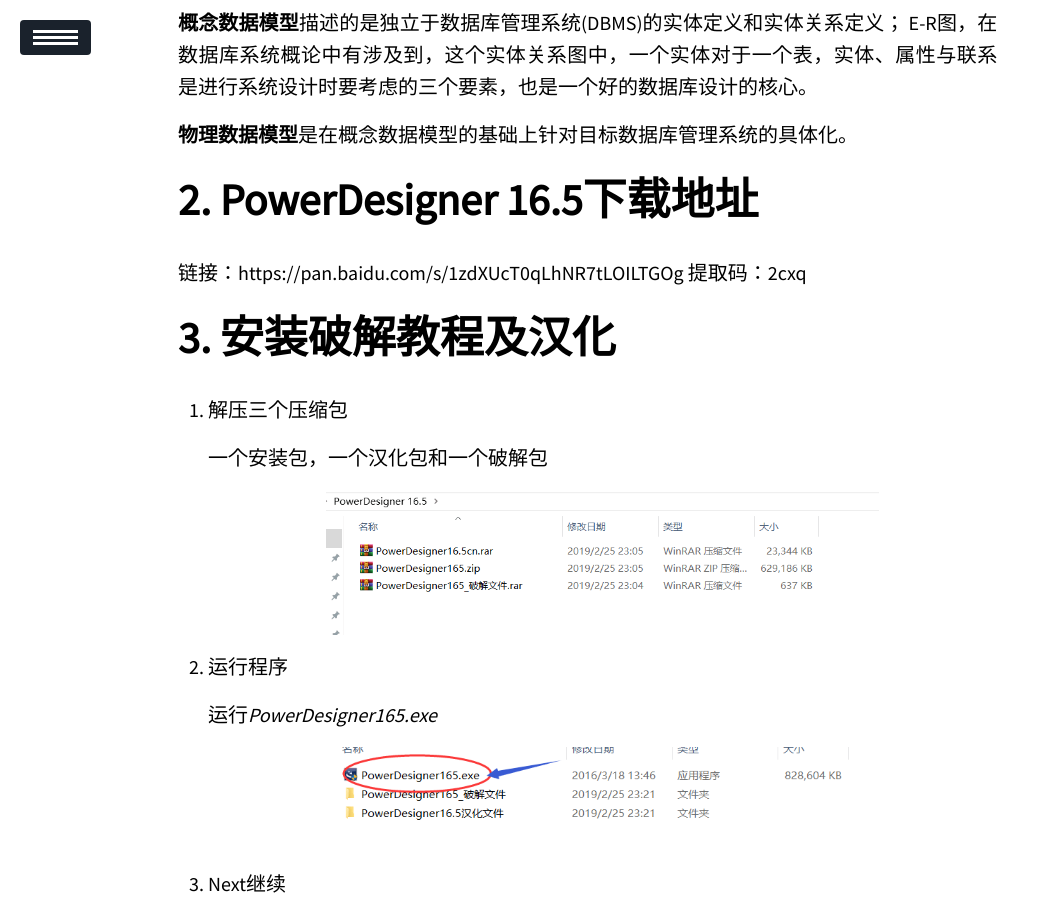
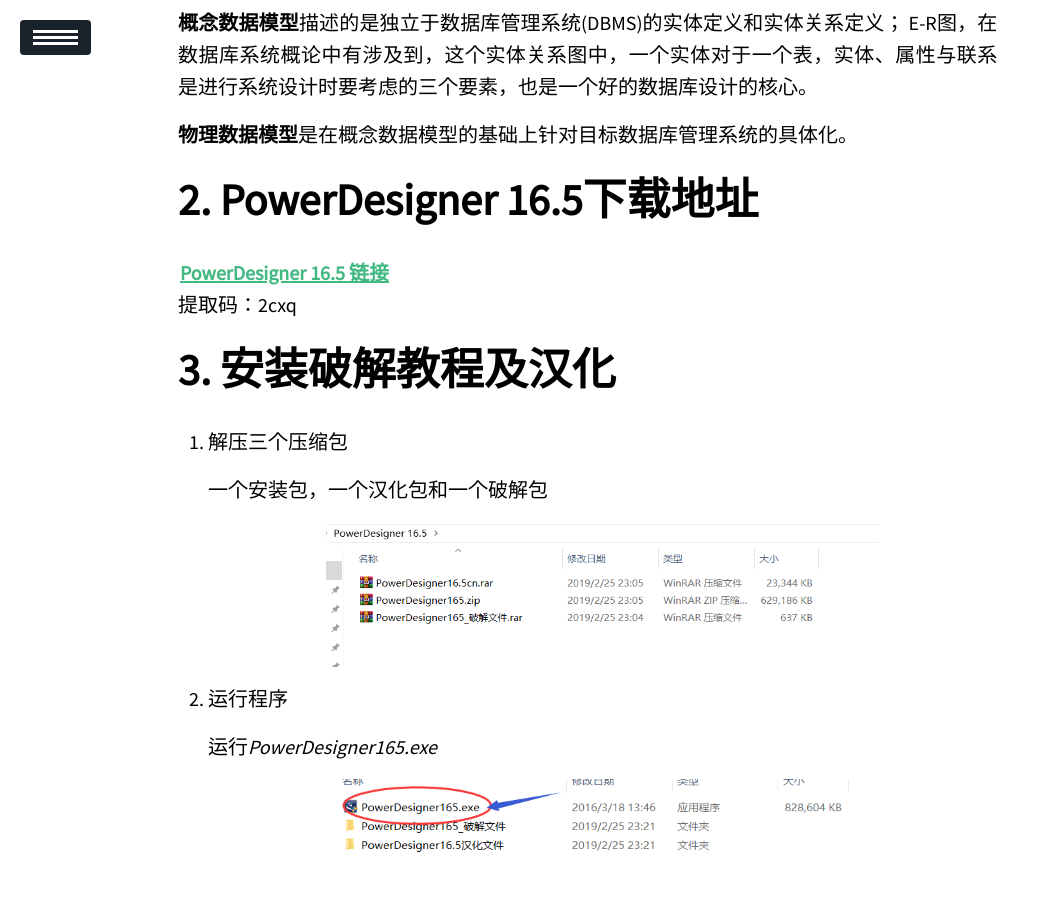
Before and after one commit to Cr7-joker/Cr7-joker.github.io, a Jekyll site: the page built from _posts/2019-02-25-PowerDesigner 16.5安装破解以及汉化教程/2019-02-25-PowerDesigner 16.5安装破解教程以及汉化.md, in a window 1280 px wide and 900 px high, scrolled down 562 px. Shown: the whole window, without its empty margins (0-1040 px from the left). Built offline with Jekyll 4.4.1, drawn with Linux system fonts in a browser that asks for light colours; our own code applies the rules of GitHub Pages for plain Markdown files; a script that is not in the unit is left out.

Commit message:
2019-02-25

```diff
--- a/_posts/2019-02-25-PowerDesigner 16.5安装破解以及汉化教程/2019-02-25-PowerDesigner 16.5安装破解教程以及汉化.md
+++ b/_posts/2019-02-25-PowerDesigner 16.5安装破解以及汉化教程/2019-02-25-PowerDesigner 16.5安装破解教程以及汉化.md
@@ -18,7 +18,7 @@
 
 # PowerDesigner 16.5下载地址
 
-链接：https://pan.baidu.com/s/1zdXUcT0qLhNR7tLOILTGOg
+[PowerDesigner 16.5 链接](https://pan.baidu.com/s/1zdXUcT0qLhNR7tLOILTGOg) <br/>
 提取码：2cxq
 
 # 安装破解教程及汉化
```
